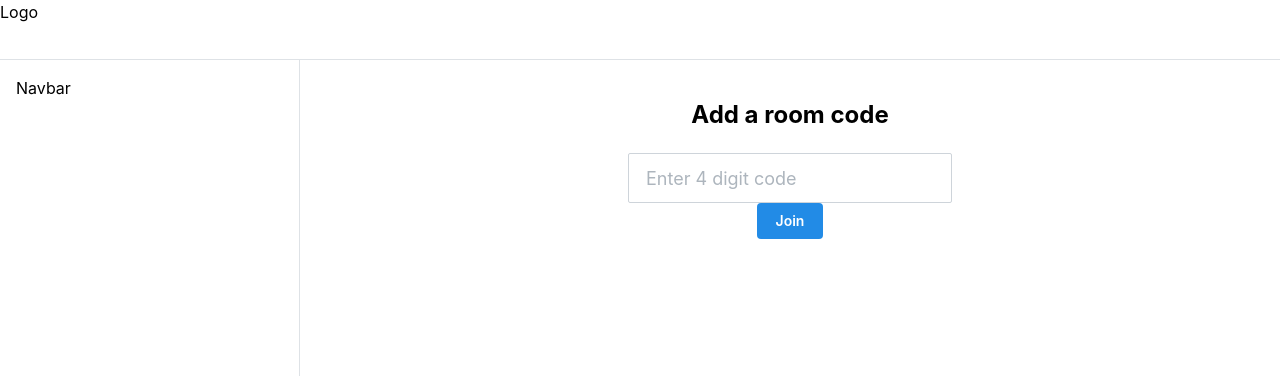
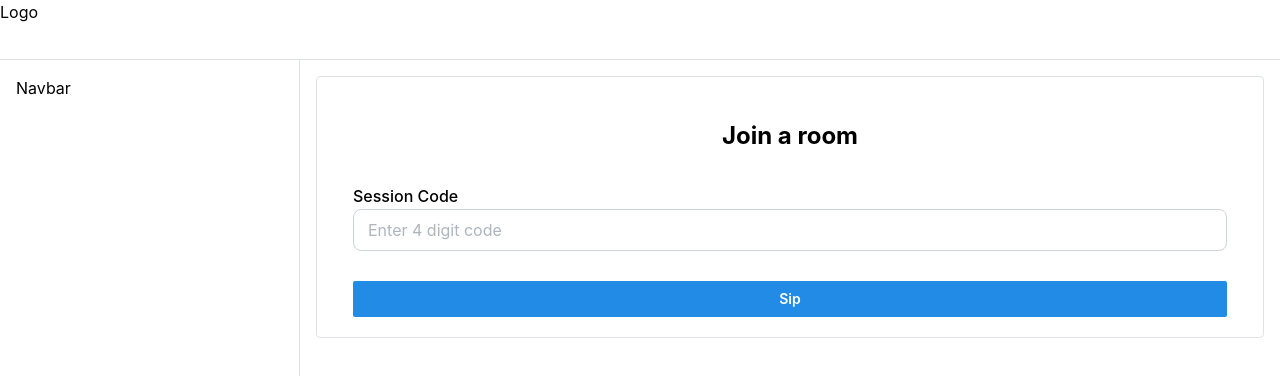
Before and after one commit to csesoc/trainee-5-23t3, a React (Vite) app in the folder client/limit-frontend/: page /join in a window 1280 px wide. Shown: the top 376 px of the page. Built offline with nearby package versions, Linux system fonts and the light colour scheme.

Commit message:
Started working on frontend for session pages

```diff
--- a/client/limit-frontend/src/routes/sessions/JoinSessionPage.tsx
+++ b/client/limit-frontend/src/routes/sessions/JoinSessionPage.tsx
@@ -1,4 +1,4 @@
-import { Button, Center, Flex, TextInput } from "@mantine/core";
+import { Button, Center, Container, Flex, Paper, TextInput } from "@mantine/core";
 import { useState } from "react";
 import { useNavigate } from "react-router-dom";
 
@@ -8,24 +8,27 @@ export default function JoinSessionPage() {
 
 
   return (
-    <Center>
+    <Paper withBorder style={{padding: '20px'}}>
+        <Container>
             <Flex direction="column" align="center">
                 <h2>
-                Add a room code
+                    Join a room
                 </h2>
                 <TextInput
-                size="lg"
-                radius="xs"
+                    size="md"
+                    radius="md"
                     placeholder="Enter 4 digit code"
+                    label="Session Code"
                     value={value}
                     onChange={e => setValue(e.target.value)}
+                    style={{width: "100%", marginTop: '10px'}}
                     error={false}
                 />
-            <Button onClick={e => navigate(`/join/${value}`)}>
-                Join
+                <Button radius="xs" fullWidth onClick={e => navigate(`/join/${value}`)} style={{marginTop: '30px'}}>
+                    Sip
                 </Button>
             </Flex>
-
-    </Center>
+        </Container>
+    </Paper>
   );
 }
--- a/client/limit-frontend/src/routes/sessions/JoinedSessionPage.tsx
+++ b/client/limit-frontend/src/routes/sessions/JoinedSessionPage.tsx
@@ -2,6 +2,7 @@ import { useEffect, useState } from "react";
 import { useNavigate, useParams } from "react-router-dom";
 import { io } from "socket.io-client";
 import StartSessionButton from "../../components/StartSessionButton";
+import { Button, Container, Flex, Paper, TextInput } from "@mantine/core";
 
 
 const userId = Math.floor(Math.random()*1000).toString()
@@ -60,12 +61,26 @@ export default function JoinedSessionPage() {
   })
 
   return (
-    <>
+    <Container>
       <h2>Hello {userId} on {session}</h2>
-      <div>
-        {userList}
-      </div>
+      <Paper withBorder style={{padding: '20px'}}>
+        <Flex direction="column" align="center">
+          <h1>
+          SHARE THIS CODE WITH FRIENDS
+          </h1>
+          <h1>
+            {session}
+          </h1>
+      </Flex>
+      </Paper>
+        <h1>
+          Players
+        </h1>
+        <div>
+          {userList}
+        </div>
       <StartSessionButton user={userId} session={session}/>
-    </>
+     </Container>
+
   );
 }
```
Lines whose indentation alone changed are shown as unchanged.
